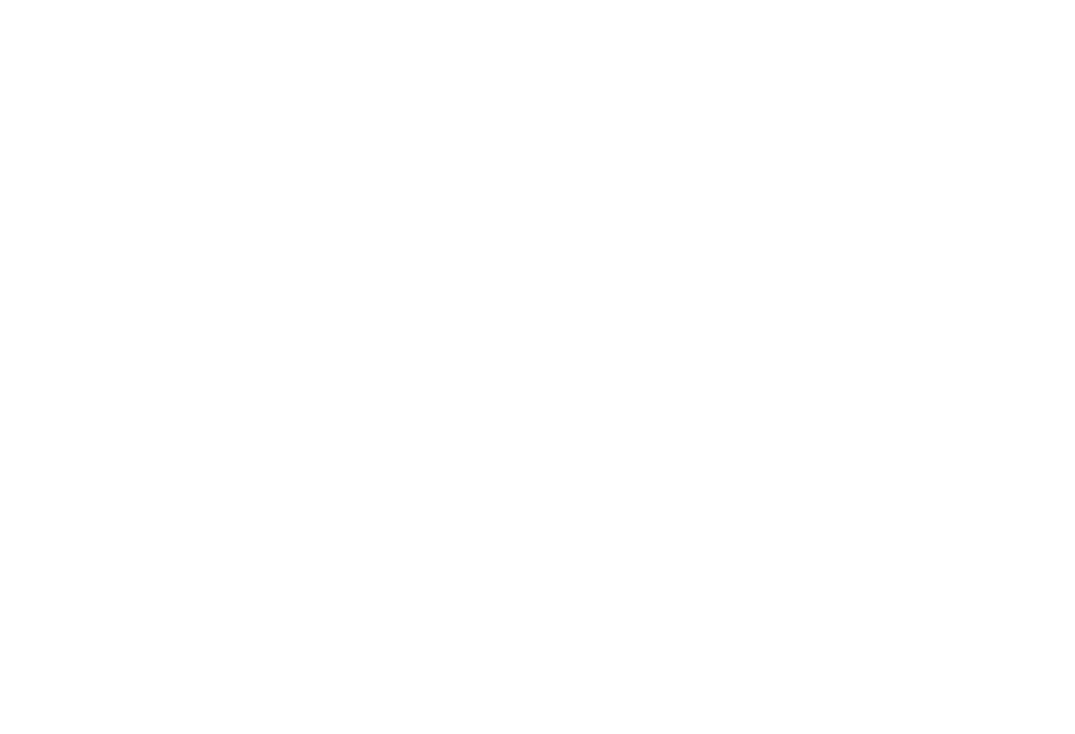
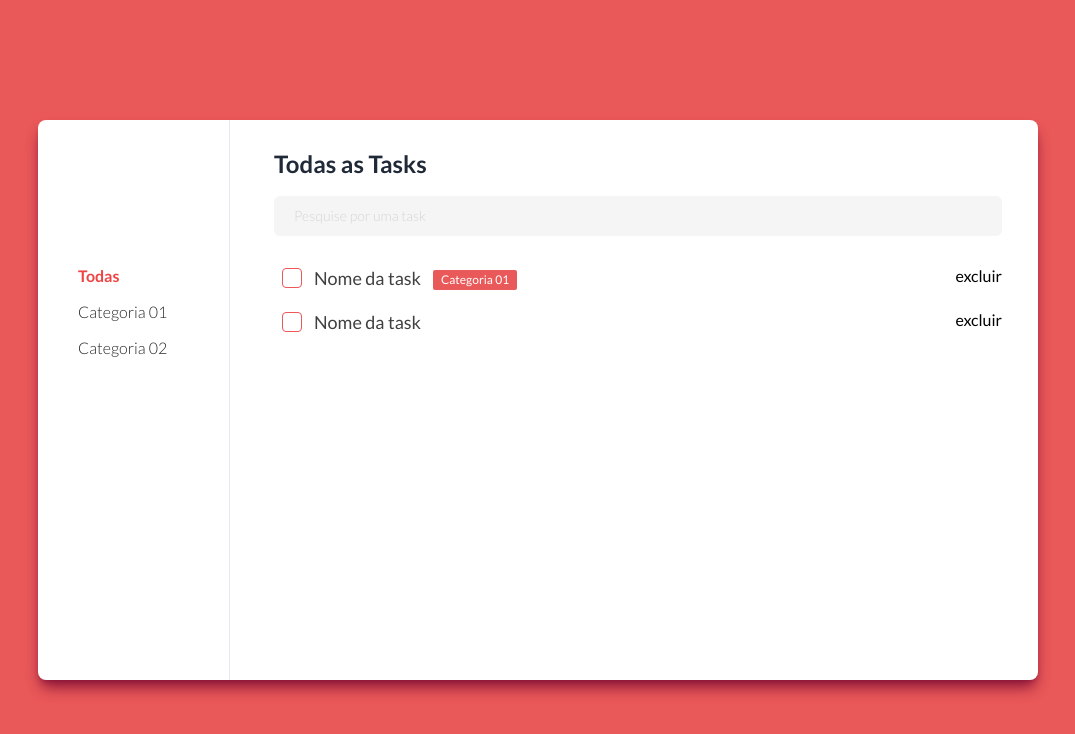
Before and after one commit to gabrielgarciaprogramador/react-vite-tailwindcss-todo-list, a React (Vite) app: page / in a window 1280 px wide. Shown: the top 734 px of the page, without its empty margins (102-1177 px from the left). Built offline with nearby package versions, Linux system fonts and the light colour scheme.

Commit message:
andamento do visual da coluna de categorias e listagem de tasks com input de pesquisa

```diff
--- a/src/App.tsx
+++ b/src/App.tsx
@@ -1,11 +1,11 @@
 import './styles/global.scss';
+
+import Home from './pages/Home';
 
 function App() {
 
   return (
-    <>
-
-    </>
+    <Home />
   )
 }
 
--- /dev/null
+++ b/src/components/Checkbox.tsx
@@ -0,0 +1,9 @@
+function Checkbox() {
+  return (
+    <div className="w-5 h-5 rounded-[4px] border border-red">
+
+    </div>
+  )
+}
+
+export default Checkbox
--- /dev/null
+++ b/src/components/ColumnCategory.tsx
@@ -0,0 +1,13 @@
+
+function ColumnCategory() {
+
+  return (
+    <div className="px-10 py-5 pt-36 border-r border-slate-200 h-full flex flex-col gap-y-3 w-48">
+      <span className="text-md text-red-500 font-bold">Todas</span>
+      <span className="text-md text-neutral-800 font-light hover:opacity-50">Categoria 01</span>
+      <span className="text-md text-neutral-800 font-light hover:opacity-50">Categoria 02</span>
+    </div>
+  )
+}
+
+export default ColumnCategory
--- /dev/null
+++ b/src/components/InputSearch.tsx
@@ -0,0 +1,9 @@
+
+function InputSearch() {
+
+  return (
+    <input className="w-full bg-neutral-100 border-none outline-none py-2.5 px-5 text-sm rounded-md text-neutral-400 placeholder:text-neutral-300 placeholder:font-light" type="text" placeholder="Pesquise por uma task" />
+  )
+}
+
+export default InputSearch
--- /dev/null
+++ b/src/components/ListTasks.tsx
@@ -0,0 +1,25 @@
+import Checkbox from './Checkbox';
+
+function ListTasks() {
+  return (
+    <div className="flex flex-col gap-y-4">
+      <div className="flex justify-between">
+        <div className="w-full flex items-center gap-3">
+          <Checkbox />
+          <span className="text-lg text-neutral-700">Nome da task</span>
+          <span className="bg-red text-white text-xs py-0.5 px-2 rounded-sm relative top-0.5">Categoria 01</span>
+        </div>
+        <div className="">excluir</div>
+      </div>
+      <div className="flex justify-between">
+        <div className="w-full flex items-center gap-3">
+          <Checkbox />
+          <span className="text-lg text-neutral-700">Nome da task</span>
+        </div>
+        <div className="">excluir</div>
+      </div>
+    </div>
+  )
+}
+
+export default ListTasks
--- /dev/null
+++ b/src/components/PanelTasks.tsx
@@ -0,0 +1,21 @@
+import InputSearch from './InputSearch'
+import ListTasks from './ListTasks'
+
+function PanelTasks() {
+
+  return (
+    <div className="pl-11 pr-9 pb-1 h-full flex-auto">
+      <div className="h-full flex flex-col justify-between">
+        <div className="py-7 h-auto">
+          <h1 className="font-bold text-2xl text-gray-800 mb-4">Todas as Tasks</h1>
+          <InputSearch />
+        </div>
+        <div className="pl-2 pb-3 h-full overflow-y-scroll">
+            <ListTasks />
+        </div>
+      </div>
+    </div>
+  )
+}
+
+export default PanelTasks
--- /dev/null
+++ b/src/pages/Home.tsx
@@ -0,0 +1,16 @@
+import ColumnCategory from '../components/ColumnCategory';
+import PanelTasks from '../components/PanelTasks';
+
+function Home() {
+
+  return (
+    <div className="h-screen w-screen flex items-center bg-red">
+        <div className="w-full max-w-[1000px] h-[70vh] flex mx-auto overflow-hidden shadow-lg shadow-rose-900 bg-white rounded-lg">
+          <ColumnCategory />
+          <PanelTasks />
+        </div>
+    </div>
+  )
+}
+
+export default Home
--- a/tailwind.config.cjs
+++ b/tailwind.config.cjs
@@ -2,17 +2,18 @@
 module.exports = {
   content: ["./src/**/*.{ts,tsx}"],
   theme: {
-    colors: {
-      red: {
-        200: "#f3a1a1",
-        DEFAULT: "#ea5959",
-        700: "#e32020",
-      },
-    },
     fontFamily: {
       sans: ["Lato", "sans-serif"],
     },
-    extend: {},
+    extend: {
+      colors: {
+        red: {
+          200: "#f3a1a1",
+          DEFAULT: "#ea5959",
+          700: "#e32020",
+        },
+      },
+    },
   },
   plugins: [],
 };
```
